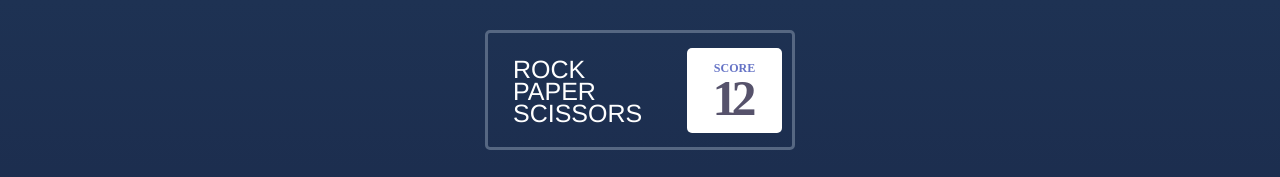
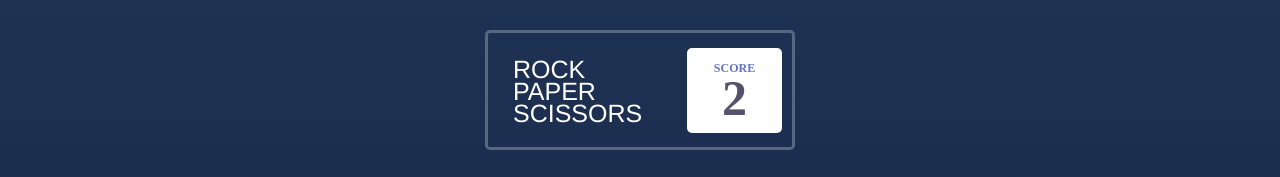
Before and after one commit to Pir4a/RockPaperScissors, a React (Vite) app: page /steptwo in a window 1280 px wide. Shown: the top 177 px of the page. Built offline with nearby package versions, Linux system fonts and the light colour scheme.

Commit message:
adding code

```diff
--- a/src/App.tsx
+++ b/src/App.tsx
@@ -7,6 +7,7 @@ import StepOne from './pages/Stepone'
 import Steptwo from './pages/Steptwo'
 // @ts-ignore
 import { ChoiceProvider } from "./ChoiceContext"
+import { ScoreProvider } from './ScoreContext'
 
 
 
@@ -15,6 +16,7 @@ function App() {
 
   return (
     <>
+    <ScoreProvider>
     <ChoiceProvider>
       <Score />
       <Routes>
@@ -23,6 +25,7 @@ function App() {
       </Routes>
       <Rules />
     </ChoiceProvider>
+    </ScoreProvider>
     </>
   )
 }
--- /dev/null
+++ b/src/ScoreContext.tsx
@@ -0,0 +1,40 @@
+import React, {createContext, useContext, useState} from "react";
+
+type ScoreProvider = {
+    children : React.ReactNode;
+}
+
+type ScoreContext = {
+    score: number;
+    setScore: React.Dispatch<React.SetStateAction<number>>;
+}
+
+
+const ScoreContext = createContext<ScoreContext | any>(null)
+const ScoreUpdateContext = createContext<any>(null)
+
+export function useScore(){
+    return useContext(ScoreContext)
+}
+
+export function useScoreUpdate(){
+    return useContext(ScoreUpdateContext)
+}
+
+export function ScoreProvider ({children}: any) {
+    const [score, setScore] = useState(0)
+
+    function updateScore(){
+
+     setScore((prevScore) => prevScore+1)
+    }
+
+
+    return (
+        <ScoreContext.Provider value={{score, setScore}}>
+            <ScoreUpdateContext.Provider value={updateScore}>
+                {children}
+            </ScoreUpdateContext.Provider>
+        </ScoreContext.Provider>
+    )
+}
--- a/src/components/Rules.css
+++ b/src/components/Rules.css
@@ -18,8 +18,3 @@
     font-size: 18px;
     letter-spacing: 2px;
 }
-@media (min-width: 769px){
-    .buttonrules{
-    /* tout en bas a droite lol*/
-}
-}
--- a/src/components/Score.tsx
+++ b/src/components/Score.tsx
@@ -1,8 +1,13 @@
 
+import { ScoreProvider, useScore, useScoreUpdate } from "../ScoreContext"
 import "./Score.css"
 
 
 function Score() {
+
+    const score = useScore()
+
+
   return (
         <div className='scorecontainer'>
             <div className='rps'>
@@ -14,7 +19,7 @@ function Score() {
             </div>
             <div className='score'>
                 <p>SCORE</p>
-                <h3>12</h3>
+                <h3>{score?.score}</h3>
             </div>
         </div>
  )
--- a/src/pages/Steptwo.tsx
+++ b/src/pages/Steptwo.tsx
@@ -8,12 +8,20 @@ import Rock from '../components/Rock'
 import './StepTwo.css'
 import Empty from '../components/Empty'
 import { Link } from 'react-router-dom'
+import {useScore, useScoreUpdate } from '../ScoreContext'
+
 
 
 function Steptwo() {
 
   const choice  = useChoice()
 
+  const [isVictory, setIsVictory] = useState('')
+  const renderVictory = useRef('')
+
+    useEffect(()=>{
+    setIsVictory(renderVictory.current)
+  })
 
 
   let chosen = choice?.choice
@@ -32,10 +40,7 @@ function returnchoice(){
 }
 
 
-
-let house:number
-
-house = Math.floor(Math.random() * 3) +1
+const house = Math.floor(Math.random() * 3) +1
 
 function houseChoice(){
 
@@ -51,28 +56,21 @@ function houseChoice(){
 }
 
 
-const [isVictory, setIsVictory] = useState('')
-const renderVictory = useRef('')
-
-useEffect(()=>{
-  setIsVictory(renderVictory.current)
-})
-
-
-
-function winOrLose(): any{
+function winOrLose(){
   // @ts-ignore
 
 
 
   if(chosen=='Scissors')  {
     if(house==1){
+
       return renderVictory.current="IT'S A TIE!"
     }
     else if(house==2){
       return renderVictory.current="YOU LOSE"
     }
     else if(house==3){
+
       return renderVictory.current="YOU WIN"
     }
   }
@@ -94,7 +92,7 @@ function winOrLose(): any{
       return renderVictory.current="YOU LOSE"
     }
     else if(house==2){
-
+      prevScore.current++
       return renderVictory.current="YOU WIN"
     }
     else if(house==3){
@@ -104,6 +102,16 @@ function winOrLose(): any{
   }
 
 }
+
+const updateScore = useScoreUpdate()
+const score = useScore()
+let prevScore = useRef(0)
+console.log(prevScore.current-1)
+  useEffect(()=>{
+    updateScore(prevScore.current-1)
+  },[prevScore.current])
+
+
 
 
 
@@ -126,6 +134,7 @@ function winOrLose(): any{
         </div>
         <div className='winorloss'>
         <h1 className='delay'>{winOrLose()}</h1>
+
         <Link to="/"><button className='playagain'><p>PLAY AGAIN</p></button></Link>
       </div>
     </>
```
Also changed, not shown: src/pages/StepThree.tsx (deleted, +0 -8 lines).
